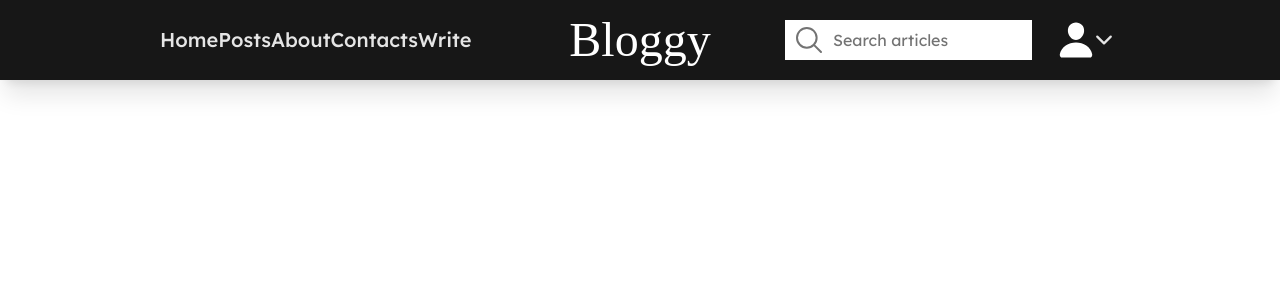
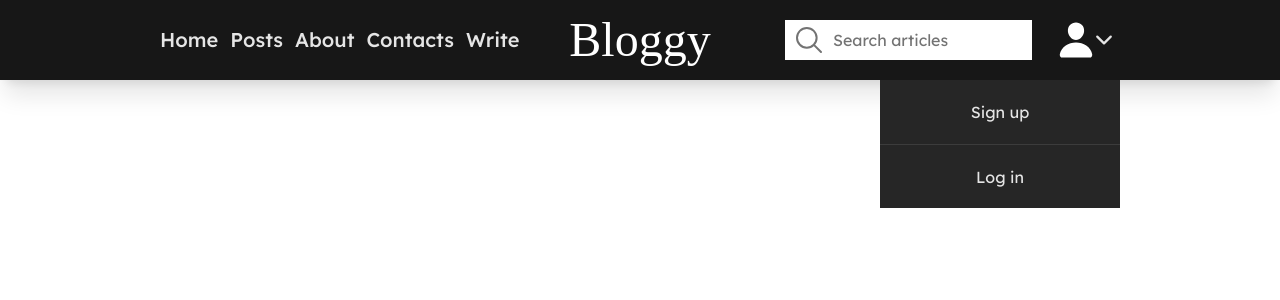
Before and after one commit to Kirill-Cherepanov/Bloggy, a React (Create React App) app in the folder client/: page / in a window 1280 px wide. Both pictures are taken after a click on the button 1088 px from the left and 40 px from the top of the page. Shown: the top 300 px of the page. Built offline with nearby package versions, Linux system fonts and the light colour scheme; a web font is replaced by a local one.

Commit message:
feat: add user menu

```diff
--- a/client/src/components/Topbar/Topbar.tsx
+++ b/client/src/components/Topbar/Topbar.tsx
@@ -1,7 +1,9 @@
-import { useState } from 'react';
+// import { useState } from 'react';
+// import { Context } from '../../context/Context';
+import TopbarUserMenu from './TopbarUserMenu';
+import TopbarNavigation from './TopbarNavigation';
 import { NavLink } from 'react-router-dom';
-// import { Context } from '../../context/Context';
-import Icon from '../Icon';
+import TopbarSearch from './TopbarSearch';
 
 export default function TopBar() {
   // const { user, dispatch } = useContext(Context);
@@ -14,7 +16,7 @@ export default function TopBar() {
   return (
     <header className="z-10 shadow-xl sticky top-0 bg-secondary-900 text-secondary-200 h-20">
       <div className="px-2 md:px-8 mx-auto flex justify-center items-center max-w-5xl h-full">
-        <Navigation
+        <TopbarNavigation
           links={[
             ['Home', '/'],
             ['Posts', '/'],
@@ -23,90 +25,17 @@ export default function TopBar() {
             ['Write', '/write']
           ]}
         />
-        <div className="basis-32 xs:basis-40 text-4xl xs:text-5xl text-main shrink-0 font-sansita select-none flex justify-center text-center">
+        <NavLink
+          to="/"
+          className="basis-32 xs:basis-40 text-4xl xs:text-5xl text-main shrink-0 font-sansita select-none flex justify-center text-center"
+        >
           Bloggy
-        </div>
-        <div className="basis-1/2 flex justify-end items-center gap-4 sm:gap-6">
-          <div className="flex relative">
-            <Icon
-              type="search"
-              className="h-8 sm:h-10 text-main lg:h-8 lg:text-secondary-500 lg:absolute top-[calc(50%-1rem)] left-2  "
-            />
-            <input
-              type="text"
-              placeholder="Search articles"
-              className="h-10 pl-12 pr-2 placeholder:text-secondary-500 hidden lg:block"
-            />
-          </div>
-          <button className="flex items-center">
-            <Icon type="person" className="h-8 sm:h-10 fill-main" />
-            {/* <img src={'PF + user.profilePic'} alt="" /> */}
-            <Icon type="angle" className="relative -left-1 h-6 -rotate-90" />
-          </button>
+        </NavLink>
+        <div className="basis-1/2 h-full flex justify-end items-center gap-4 sm:gap-6">
+          <TopbarSearch />
+          <TopbarUserMenu />
         </div>
       </div>
     </header>
   );
 }
-
-type NavigationProps = {
-  links: [string, string][];
-};
-
-function Navigation({ links }: NavigationProps) {
-  const [isHamburgerOpen, setIsHamburgerOpen] = useState(false);
-  const toggleHamburger = () => setIsHamburgerOpen((isOpen) => !isOpen);
-
-  return (
-    <>
-      <div
-        className={'MOBILE-MENU basis-1/2 flex items-center p-2 h-12 lg:hidden'}
-      >
-        <button
-          className={'hamburger-menu-btn' + (isHamburgerOpen ? ' open' : '')}
-          onClick={toggleHamburger}
-        >
-          <span />
-          <span />
-          <span />
-        </button>
-        <ul
-          className={
-            (!isHamburgerOpen ? '-translate-x-screen ' : '') +
-            'absolute top-20 left-0 transition-transform flex flex-col bg-accent-600 w-full'
-          }
-        >
-          {links.map((link, i) => (
-            <li
-              key={i}
-              className="group text-xl font-medium transition-colors hover:bg-accent-900 hover:text-secondary-200 "
-            >
-              <NavLink
-                onClick={toggleHamburger}
-                to={link[1]}
-                className="p-4 sm:p-5 block w-full h-full"
-              >
-                <span className="transition-all inline-block group-hover:scale-110 group-hover:translate-x-1 group-hover:font-bold group-hover:drop-shadow-[-4px_4px_1px_rgba(0,0,0,0.15)]">
-                  {link[0]}
-                </span>
-              </NavLink>
-            </li>
-          ))}
-        </ul>
-      </div>
-
-      <div className="DESKTOP-MENU hidden lg:block basis-1/2 h-full">
-        <ul className="w-52 h-full flex justify-between">
-          {links.map((link, i) => (
-            <li
-              key={i}
-              className="flex items-center text-xl font-medium transition-all hover:scale-110 hover:font-bold hover:drop-shadow-[4px_4px_1px_rgba(0,0,0,0.15)]"
-            >
-              <NavLink to={link[1]}>{link[0]}</NavLink>
-            </li>
-          ))}
-        </ul>
-      </div>
-    </>
-  );
-}
--- /dev/null
+++ b/client/src/components/Topbar/TopbarNavigation.tsx
@@ -0,0 +1,64 @@
+import React, { useState } from 'react';
+import { NavLink } from 'react-router-dom';
+
+type NavigationProps = {
+  links: [string, string][];
+};
+
+export default function TopbarNavigation({ links }: NavigationProps) {
+  const [isHamburgerOpen, setIsHamburgerOpen] = useState(false);
+  const toggleHamburger = () => setIsHamburgerOpen((isOpen) => !isOpen);
+
+  return (
+    <>
+      <div
+        className={'MOBILE-MENU basis-1/2 flex items-center p-2 h-12 lg:hidden'}
+      >
+        <button
+          className={'hamburger-menu-btn' + (isHamburgerOpen ? ' open' : '')}
+          onClick={toggleHamburger}
+        >
+          <span />
+          <span />
+          <span />
+        </button>
+        <ul
+          className={
+            (!isHamburgerOpen ? '-translate-x-screen ' : '') +
+            'absolute top-20 left-0 transition-transform flex flex-col bg-accent-600 w-full'
+          }
+        >
+          {links.map((link, i) => (
+            <li
+              key={i}
+              className="group text-xl font-medium transition-colors hover:bg-accent-900 hover:text-secondary-200 "
+            >
+              <NavLink
+                onClick={toggleHamburger}
+                to={link[1]}
+                className="p-4 sm:p-5 block w-full h-full"
+              >
+                <span className="transition-all inline-block group-hover:scale-110 group-hover:translate-x-1 group-hover:font-bold group-hover:drop-shadow-[-4px_4px_1px_rgba(0,0,0,0.15)]">
+                  {link[0]}
+                </span>
+              </NavLink>
+            </li>
+          ))}
+        </ul>
+      </div>
+
+      <div className="DESKTOP-MENU hidden lg:block basis-1/2 h-full">
+        <ul className="w-52 h-full flex justify-between gap-3">
+          {links.map((link, i) => (
+            <li
+              key={i}
+              className="flex items-center text-xl font-medium transition-all hover:scale-110 hover:font-bold hover:drop-shadow-[4px_4px_1px_rgba(0,0,0,0.15)]"
+            >
+              <NavLink to={link[1]}>{link[0]}</NavLink>
+            </li>
+          ))}
+        </ul>
+      </div>
+    </>
+  );
+}
--- /dev/null
+++ b/client/src/components/Topbar/TopbarSearch.tsx
@@ -0,0 +1,17 @@
+import Icon from '../Icon';
+
+export default function TopbarSearch() {
+  return (
+    <div className="flex relative">
+      <Icon
+        type="search"
+        className="h-8 sm:h-10 text-main lg:h-8 lg:text-secondary-500 lg:absolute top-[calc(50%-1rem)] left-2  "
+      />
+      <input
+        type="text"
+        placeholder="Search articles"
+        className="h-10 pl-12 pr-2 placeholder:text-secondary-500 hidden lg:block"
+      />
+    </div>
+  );
+}
--- /dev/null
+++ b/client/src/components/Topbar/TopbarUserMenu.tsx
@@ -0,0 +1,55 @@
+import React, { useEffect, useRef, useState } from 'react';
+import Icon from '../Icon';
+
+export default function TopbarUserMenu() {
+  const [isOpen, setIsOpen] = useState(false);
+  const toggleOpen = () => setIsOpen((isOpen) => !isOpen);
+  const menu = useRef<HTMLDivElement | null>(null);
+
+  useEffect(() => {
+    const closeMenu = (e: MouseEvent) => {
+      if (menu.current!.contains(e.target as Node)) return;
+      console.log('close');
+      setIsOpen(false);
+    };
+
+    document.addEventListener('click', closeMenu);
+
+    return () => {
+      document.removeEventListener('click', closeMenu);
+    };
+  }, []);
+
+  return (
+    <div
+      ref={menu}
+      className="h-full flex items-center justify-center xl:relative"
+    >
+      <button className="flex items-center" onClick={toggleOpen}>
+        <Icon type="person" className="h-8 sm:h-10 fill-main" />
+        {/* <img src={'PF + user.profilePic'} alt="" /> */}
+        <Icon type="angle" className="relative -left-1 h-6 -rotate-90" />
+      </button>
+      <div
+        className={
+          'absolute right-0 top-full transition-[height] duration-200 overflow-hidden ' +
+          (isOpen ? 'flex h-32' : 'h-0')
+        }
+      >
+        <div
+          className={
+            'flex flex-col w-60 bg-secondary-800 h-max' +
+            (isOpen
+              ? ' visible'
+              : ' transition-[visibility] duration-[0ms] delay-200 invisible')
+          }
+        >
+          <button className="h-16">Sign up</button>
+          <button className="h-16 border-opacity-10 border-main border-t">
+            Log in
+          </button>
+        </div>
+      </div>
+    </div>
+  );
+}
```
